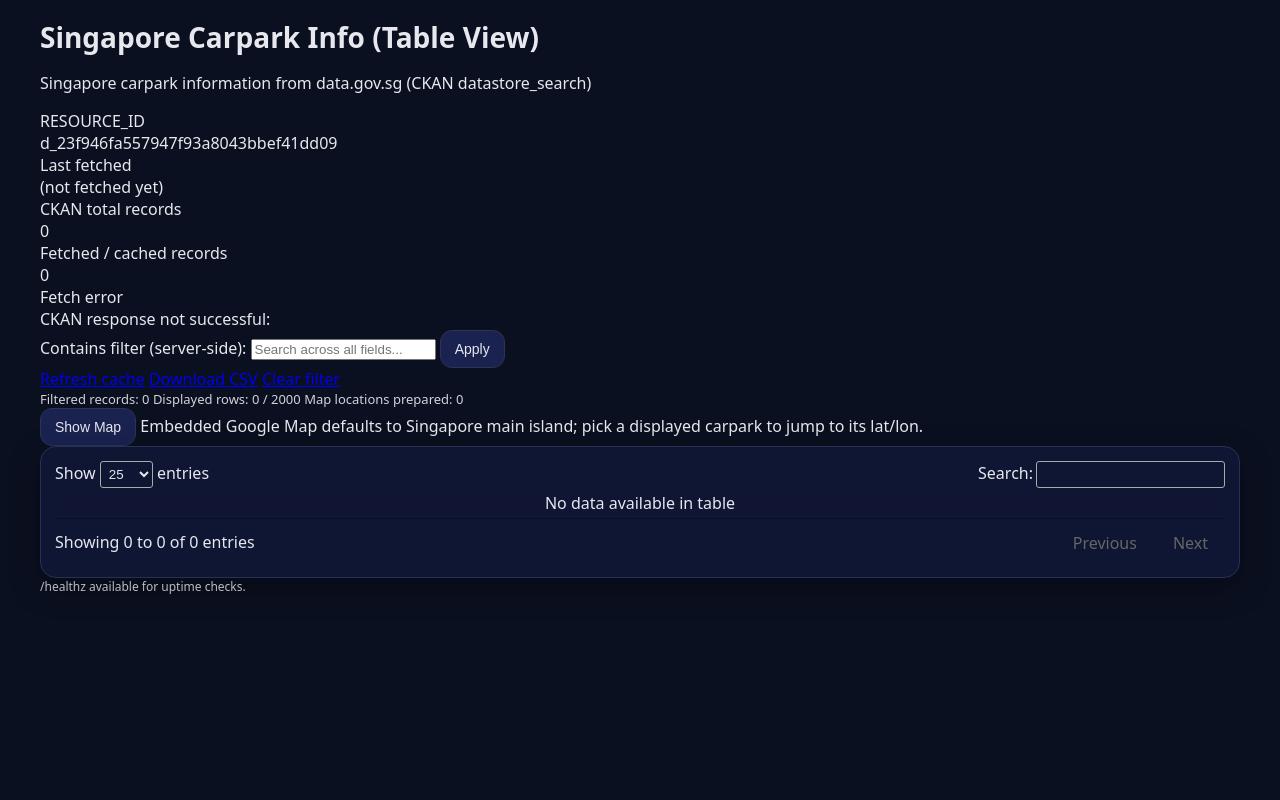
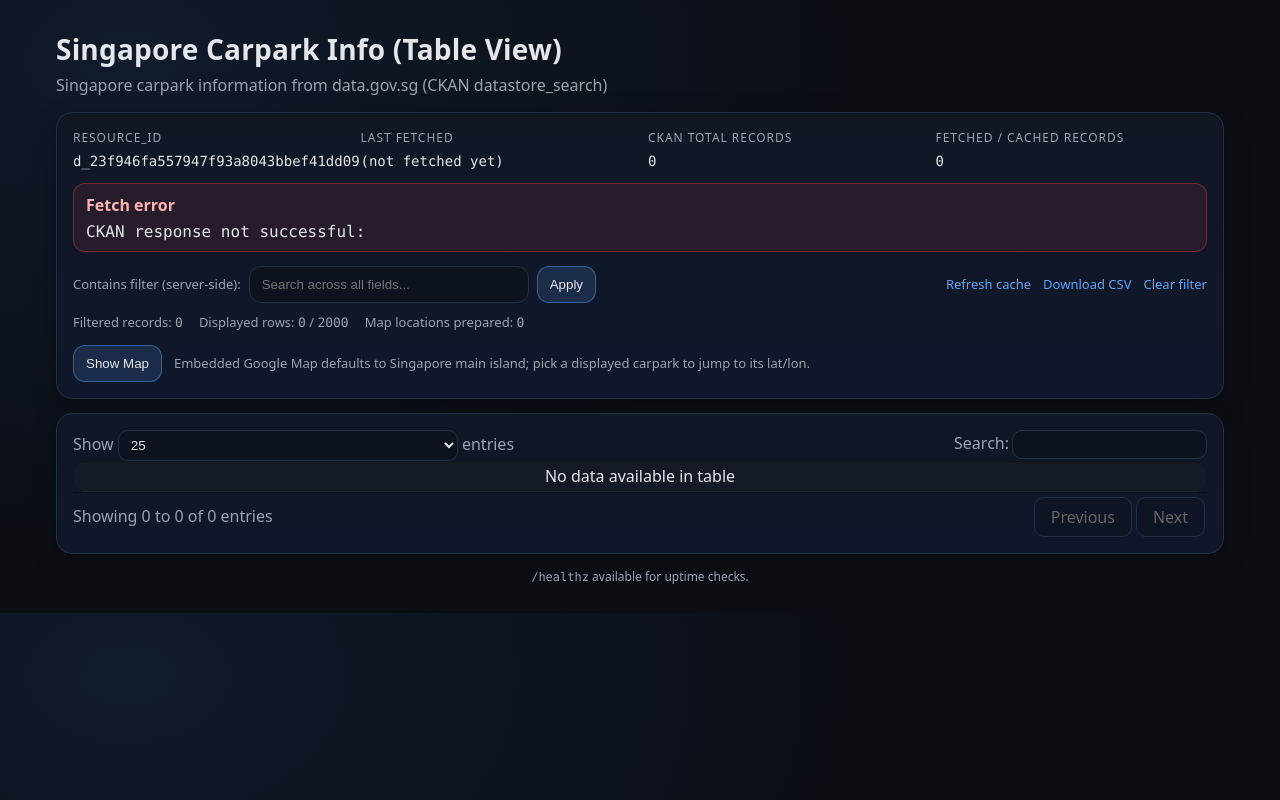
Before and after one commit to moeec2021/carpark-info-map, a Flask app: page / in a window 1280 px wide. Run offline with Flask 3, Linux system fonts and the light colour scheme; data that the repository does not hold is empty; some libraries are stand-ins or nearby versions.

Commit message:
Update style.css

```diff
--- a/static/style.css
+++ b/static/style.css
@@ -1,22 +1,299 @@
-body { font-family: ui-sans-serif, system-ui, -apple-system, Segoe UI, Roboto, Helvetica, Arial, "Apple Color Emoji", "Segoe UI Emoji"; margin: 0; background: #0b1020; color: #e6e8ee; }
-.container { max-width: 1200px; margin: 0 auto; padding: 18px; }
-header h1 { margin: 0 0 8px 0; font-size: 28px; }
-.meta { font-size: 13px; opacity: .9; }
-.controls { display: flex; gap: 10px; flex-wrap: wrap; align-items: end; margin-top: 14px; }
-.controls label { display: flex; flex-direction: column; gap: 6px; font-size: 13px; }
-.controls input { width: 320px; padding: 10px 12px; border-radius: 10px; border: 1px solid #2c3355; background: #111735; color: #e6e8ee; }
-button, .button { padding: 10px 14px; border-radius: 12px; border: 1px solid #2c3355; background: #1a2250; color: #e6e8ee; text-decoration: none; font-size: 14px; cursor: pointer; }
-button:hover, .button:hover { background: #24306b; }
-.alert { margin-top: 12px; padding: 12px 14px; border-radius: 14px; background: #3b1020; border: 1px solid #70223b; }
-.hint { margin-top: 10px; font-size: 13px; opacity: .85; }
-.footer { opacity: .8; font-size: 12px; padding-bottom: 30px; }
+:root {
+  --bg: #0b0f14;
+  --panel: #101826;
+  --panel-2: #0f172a;
+  --text: #e5e7eb;
+  --muted: #9ca3af;
+  --border: #223046;
+  --accent: #60a5fa;
+  --warn: #f59e0b;
+  --error: #ef4444;
+  --mono: ui-monospace, SFMono-Regular, Menlo, Monaco, Consolas, "Liberation Mono", "Courier New", monospace;
+  --sans: ui-sans-serif, system-ui, -apple-system, Segoe UI, Roboto, Helvetica, Arial, "Apple Color Emoji", "Segoe UI Emoji";
+}
 
-/* DataTables overrides */
-.dataTables_wrapper { background: #0f1633; padding: 14px; border-radius: 16px; border: 1px solid #273055; box-shadow: 0 10px 30px rgba(0,0,0,.35); }
-.dataTables_wrapper .dataTables_filter input,
-.dataTables_wrapper .dataTables_length select { background: #111735; border: 1px solid #2c3355; color: #e6e8ee; border-radius: 10px; padding: 6px 10px; }
-.dataTables_wrapper .dataTables_info,
-.dataTables_wrapper .dataTables_paginate { color: #e6e8ee !important; }
-table.dataTable thead th { background: #111735; color: #e6e8ee; }
-table.dataTable tbody tr { background: #0f1633; }
-table.dataTable tbody tr:nth-child(even) { background: #0d1430; }
+* { box-sizing: border-box; }
+
+body {
+  margin: 0;
+  background: radial-gradient(1200px 800px at 10% 10%, #0f1a2b 0%, var(--bg) 60%);
+  color: var(--text);
+  font-family: var(--sans);
+}
+
+.container {
+  max-width: 1200px;
+  margin: 0 auto;
+  padding: 20px 16px 28px;
+}
+
+.header { margin: 10px 0 16px; }
+
+.title {
+  margin: 0;
+  font-size: 28px;
+  font-weight: 700;
+  letter-spacing: 0.2px;
+}
+
+.subtitle { margin: 6px 0 0; color: var(--muted); }
+
+.card {
+  background: linear-gradient(180deg, var(--panel) 0%, var(--panel-2) 100%);
+  border: 1px solid var(--border);
+  border-radius: 16px;
+  padding: 16px;
+  margin: 14px 0;
+  box-shadow: 0 8px 24px rgba(0,0,0,0.28);
+}
+
+.grid {
+  display: grid;
+  grid-template-columns: repeat(2, minmax(0, 1fr));
+  gap: 10px 16px;
+}
+
+@media (min-width: 860px) {
+  .grid { grid-template-columns: repeat(4, minmax(0, 1fr)); }
+}
+
+.label {
+  color: var(--muted);
+  font-size: 12px;
+  margin-bottom: 6px;
+  text-transform: uppercase;
+  letter-spacing: 0.08em;
+}
+
+.value { font-size: 14px; line-height: 1.35; }
+
+.mono { font-family: var(--mono); }
+
+.muted { color: var(--muted); font-size: 13px; }
+
+.pill {
+  display: inline-block;
+  margin-left: 8px;
+  padding: 2px 8px;
+  border-radius: 999px;
+  font-size: 12px;
+  border: 1px solid var(--border);
+  color: var(--text);
+}
+
+.pill.warn {
+  border-color: rgba(245, 158, 11, 0.5);
+  color: #ffd48a;
+  background: rgba(245, 158, 11, 0.12);
+}
+
+.note {
+  margin-top: 10px;
+  padding: 10px 12px;
+  border-radius: 12px;
+  background: rgba(96, 165, 250, 0.08);
+  border: 1px solid rgba(96, 165, 250, 0.25);
+  color: #cfe6ff;
+}
+
+.error {
+  margin-top: 12px;
+  padding: 10px 12px;
+  border-radius: 12px;
+  background: rgba(239, 68, 68, 0.10);
+  border: 1px solid rgba(239, 68, 68, 0.35);
+}
+
+.error-title {
+  font-weight: 700;
+  color: #ffb4b4;
+  margin-bottom: 6px;
+}
+
+.toolbar {
+  margin-top: 14px;
+  display: flex;
+  flex-direction: column;
+  gap: 10px;
+}
+
+@media (min-width: 860px) {
+  .toolbar {
+    flex-direction: row;
+    align-items: center;
+    justify-content: space-between;
+  }
+}
+
+.filter {
+  display: flex;
+  gap: 8px;
+  align-items: center;
+  flex-wrap: wrap;
+}
+
+.label-inline { color: var(--muted); font-size: 13px; }
+
+input[type="text"] {
+  min-width: 280px;
+  padding: 10px 12px;
+  border-radius: 12px;
+  border: 1px solid var(--border);
+  background: rgba(0, 0, 0, 0.22);
+  color: var(--text);
+  outline: none;
+}
+
+input[type="text"]:focus {
+  border-color: rgba(96, 165, 250, 0.6);
+  box-shadow: 0 0 0 3px rgba(96, 165, 250, 0.15);
+}
+
+button {
+  padding: 10px 12px;
+  border-radius: 12px;
+  border: 1px solid rgba(96, 165, 250, 0.45);
+  background: rgba(96, 165, 250, 0.15);
+  color: var(--text);
+  cursor: pointer;
+}
+
+button:hover { background: rgba(96, 165, 250, 0.22); }
+
+.links { display: flex; gap: 12px; flex-wrap: wrap; }
+
+.link {
+  color: var(--accent);
+  text-decoration: none;
+  font-size: 13px;
+}
+
+.link:hover { text-decoration: underline; }
+
+.meta {
+  margin-top: 10px;
+  display: flex;
+  gap: 16px;
+  flex-wrap: wrap;
+  color: var(--muted);
+  font-size: 13px;
+}
+
+.table-wrap { width: 100%; overflow: auto; }
+
+/* Map UI */
+.map-toolbar {
+  margin-top: 14px;
+  display: flex;
+  gap: 12px;
+  align-items: center;
+  flex-wrap: wrap;
+}
+
+.map-section {
+  margin-top: 12px;
+  padding-top: 12px;
+  border-top: 1px solid rgba(34, 48, 70, 0.7);
+}
+
+.map-controls {
+  display: flex;
+  gap: 10px;
+  align-items: center;
+  flex-wrap: wrap;
+  margin-bottom: 10px;
+}
+
+select {
+  min-width: 340px;
+  padding: 10px 12px;
+  border-radius: 12px;
+  border: 1px solid var(--border);
+  background: rgba(0, 0, 0, 0.22);
+  color: var(--text);
+  outline: none;
+}
+
+select:focus {
+  border-color: rgba(96, 165, 250, 0.6);
+  box-shadow: 0 0 0 3px rgba(96, 165, 250, 0.15);
+}
+
+.map-frame-wrap {
+  border: 1px solid var(--border);
+  border-radius: 16px;
+  overflow: hidden;
+  background: rgba(0, 0, 0, 0.15);
+}
+
+.map-frame {
+  width: 100%;
+  height: 460px;
+  border: 0;
+}
+
+/* DataTables dark theme overrides */
+.dataTables_wrapper { color: var(--text) !important; }
+
+table.dataTable {
+  border-collapse: collapse !important;
+  background: rgba(0, 0, 0, 0.18);
+  border: 1px solid var(--border);
+  border-radius: 12px;
+  overflow: hidden;
+}
+
+table.dataTable thead th {
+  background: rgba(96, 165, 250, 0.12) !important;
+  color: var(--text) !important;
+  border-bottom: 1px solid var(--border) !important;
+}
+
+table.dataTable tbody td {
+  border-bottom: 1px solid rgba(34, 48, 70, 0.6) !important;
+}
+
+table.dataTable.stripe tbody tr.odd,
+table.dataTable.display tbody tr.odd {
+  background-color: rgba(255, 255, 255, 0.03) !important;
+}
+
+table.dataTable.display tbody tr.even {
+  background-color: rgba(0, 0, 0, 0.10) !important;
+}
+
+.dataTables_filter label,
+.dataTables_length label { color: var(--muted) !important; }
+
+.dataTables_filter input,
+.dataTables_length select {
+  background: rgba(0, 0, 0, 0.22) !important;
+  border: 1px solid var(--border) !important;
+  color: var(--text) !important;
+  border-radius: 10px !important;
+  padding: 6px 8px !important;
+}
+
+.dataTables_info,
+.dataTables_paginate { color: var(--muted) !important; }
+
+.dataTables_paginate .paginate_button {
+  color: var(--text) !important;
+  border: 1px solid var(--border) !important;
+  background: rgba(0, 0, 0, 0.15) !important;
+  border-radius: 10px !important;
+  margin: 0 2px !important;
+}
+
+.dataTables_paginate .paginate_button.current,
+.dataTables_paginate .paginate_button:hover {
+  background: rgba(96, 165, 250, 0.18) !important;
+  border-color: rgba(96, 165, 250, 0.45) !important;
+}
+
+.footer {
+  margin-top: 10px;
+  color: var(--muted);
+  font-size: 12px;
+  text-align: center;
+}
```
